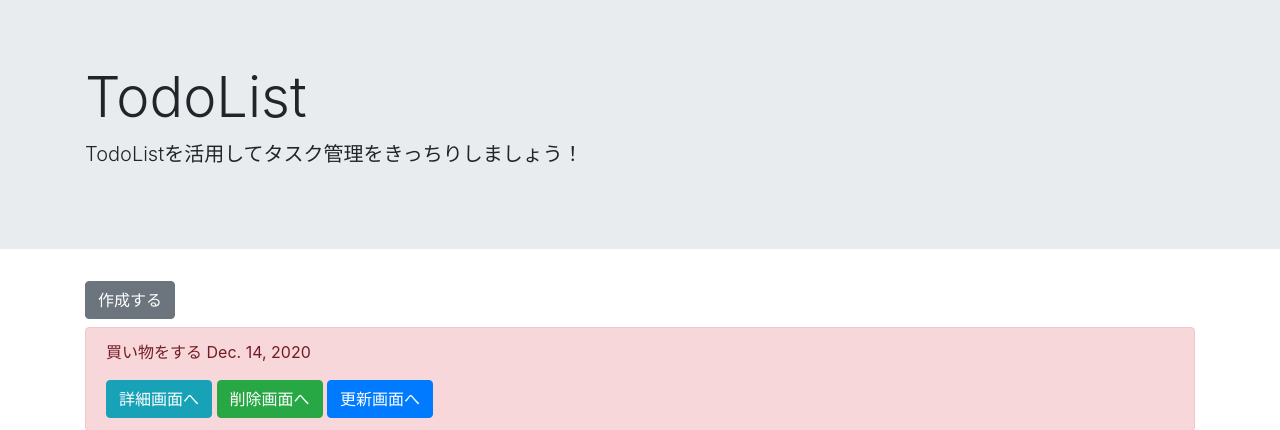
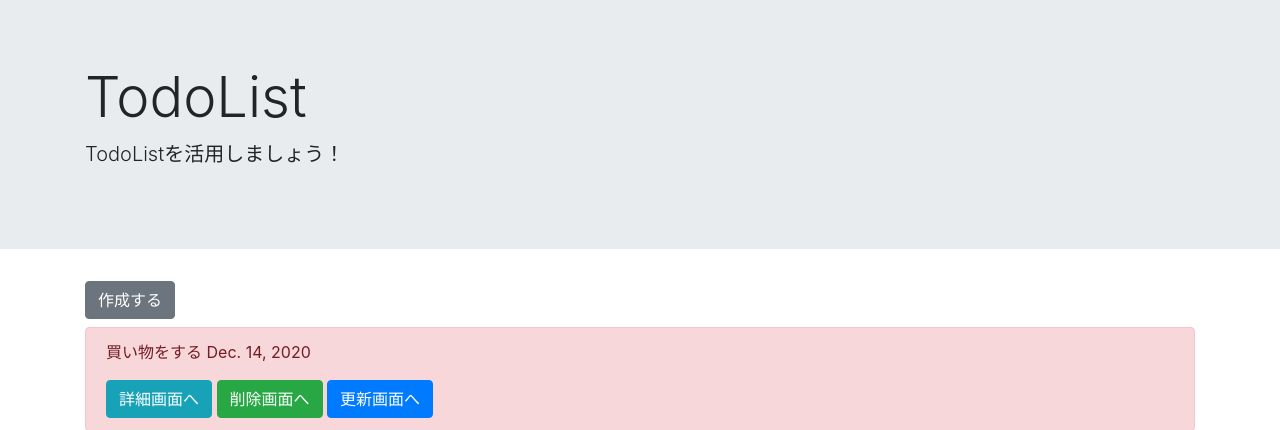
Before and after one commit to kyamaga/todopjt, a Django app: page /list/ in a window 1280 px wide. Shown: the top 430 px of the page. Run offline with Django 3.2, Linux system fonts and the light colour scheme; data comes from the database, SQL or seed files in the repository; some libraries are stand-ins or nearby versions.

Commit message:
test20210104_1537

```diff
--- a/templates/list.html
+++ b/templates/list.html
@@ -4,7 +4,7 @@
 <div class="jumbotron jumbotron-fluid">
     <div class="container">
         <h1 class="display-4">TodoList</h1>
-        <p class="lead">TodoListを活用してタスク管理をきっちりしましょう！</p>
+        <p class="lead">TodoListを活用しましょう！</p>
     </div>
 </div>
 {% endblock header %}
```
